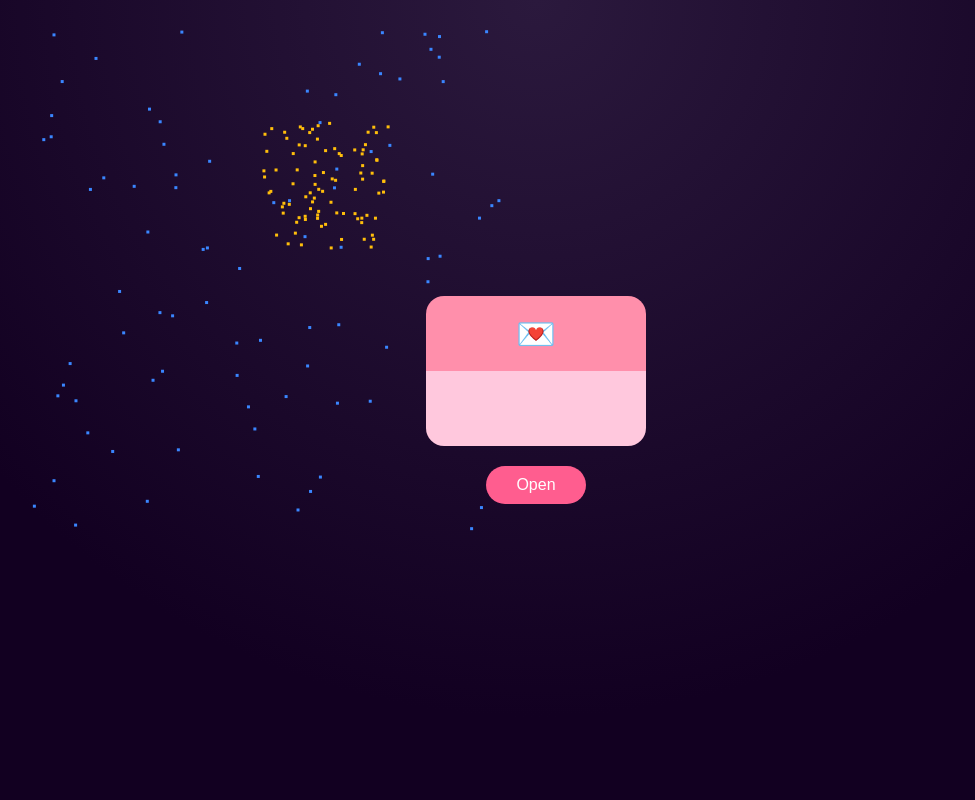
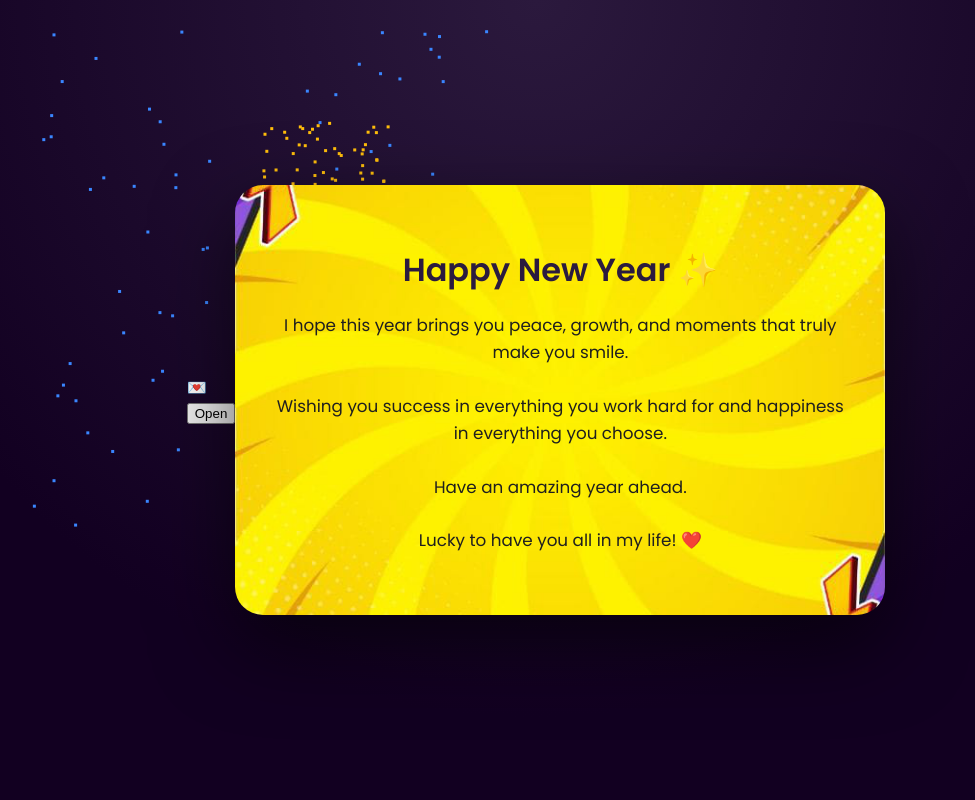
Before and after one commit to TANUJYADAV29/new-year-wish, a Flask app: page / in a window 1280 px wide. Shown: the whole page, without its empty margins (104-1079 px from the left). Run offline with Flask 3, Linux system fonts and the light colour scheme.

Commit message:
Refactor CSS for improved styling and layout

```diff
--- a/new_year_wish/static/style.css
+++ b/new_year_wish/static/style.css
@@ -5,96 +5,105 @@ html, body {
   font-family: 'Poppins', sans-serif;
 }
 
-/* DARK BACKGROUND */
+/* BACKGROUND */
 body {
-  background: radial-gradient(circle at top, #2b193d, #120021 70%);
+  background:
+    radial-gradient(circle at top, #2b193d, #120021 70%),
+    linear-gradient(135deg, #3a0ca3, #7209b7);
   display: flex;
   justify-content: center;
   align-items: center;
   overflow: hidden;
 }
 
-/* Canvas */
+/* CANVAS */
 canvas {
   position: fixed;
   inset: 0;
   pointer-events: none;
+  z-index: 0;
 }
 
-/* Envelope + Button */
-.envelope-container {
-  z-index: 5;
-  text-align: center;
+/* CARD */
+.message {
+  position: relative;
+  width: 650px;
+  height: 430px;
+  background: url("/static/card_bg.png") center/cover no-repeat;
+  border-radius: 28px;
+  box-shadow: 0 30px 80px rgba(0,0,0,0.6);
+  z-index: 10;
+  overflow: hidden;
 }
 
-.envelope {
-  width: 220px;
-  height: 150px;
-  margin: auto;
+/* GLASS OVERLAY */
+.card-overlay {
+  position: absolute;
+  inset: 0;
+  background: rgba(255,255,255,0.18);
+  backdrop-filter: blur(2px);
 }
 
-.env-top {
-  height: 50%;
-  background: #ff8fab;
-  border-radius: 18px 18px 0 0;
-  display: flex;
-  justify-content: center;
-  align-items: center;
-  font-size: 2rem;
+/* TEXT */
+.card-text {
+  position: absolute;
+  top: 40px;
+  left: 40px;
+  right: 40px;
+  max-height: 45%;
+  text-align: center;
+  z-index: 2;
 }
 
-.env-bottom {
-  height: 50%;
-  background: #ffc8dd;
-  border-radius: 0 0 18px 18px;
+.card-text h1 {
+  color: #2b1b3f;
+  font-weight: 600;
+  margin-bottom: 18px;
 }
 
-/* Button */
-.open-btn {
-  margin-top: 20px;
-  padding: 10px 30px;
-  font-size: 1rem;
+.card-text p {
+  color: #1f1f1f;
+  font-size: 1.05rem;
+  line-height: 1.6;
+  margin-bottom: 12px;
+}
+
+.signature {
+  margin-top: 14px;
+  font-weight: 600;
+}
+
+/* REPLAY BUTTON */
+.replay-btn {
+  position: fixed;
+  bottom: 25px;
+  right: 25px;
+  padding: 10px 18px;
+  font-size: 0.95rem;
   border-radius: 999px;
   border: none;
   cursor: pointer;
   background: #ff5d8f;
   color: white;
+  z-index: 20;
 }
 
-/* Card */
-.message {
-  position: absolute;
-  width: 650px;
-  height: 430px;
-  background: url("/static/card_bg.png") center/cover no-repeat;
-  border-radius: 26px;
-  box-shadow: 0 30px 80px rgba(0,0,0,0.6);
-
-  opacity: 0;
-  transform: scale(0.85);
-  transition: 0.6s ease;
-}
-
-.message.show {
-  opacity: 1;
-  transform: scale(1);
-}
-
-/* Text */
-.card-text {
-  position: absolute;
-  bottom: 40px;
-  left: 40px;
-  right: 40px;
-  text-align: center;
-  color: #3a0ca3;
-}
-
-/* Mobile */
+/* MOBILE */
 @media (max-width: 700px) {
   .message {
     width: 90%;
     height: auto;
     aspect-ratio: 3 / 4;
   }
+
+  .card-text {
+    top: 25px;
+    left: 20px;
+    right: 20px;
+    max-height: 50%;
+  }
+
+  .card-text p {
+    font-size: 0.95rem;
+  }
 }
```
